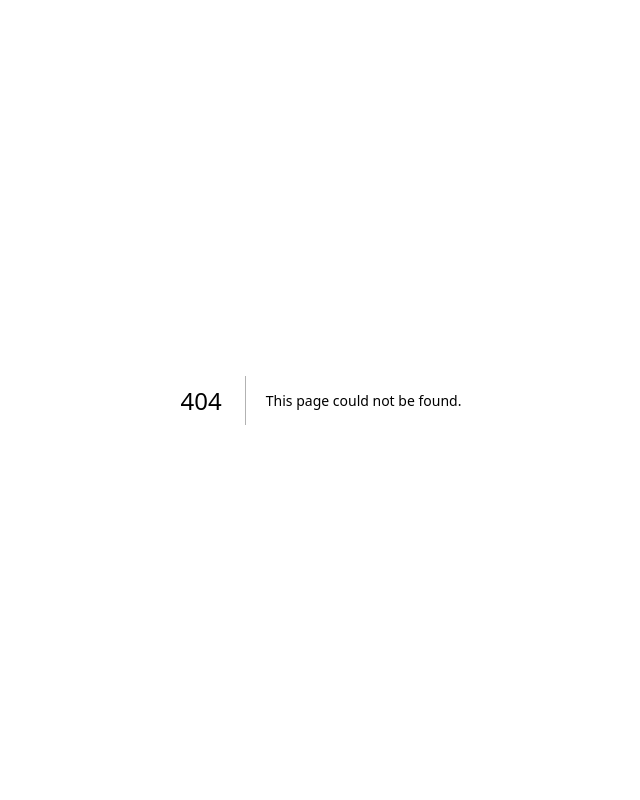
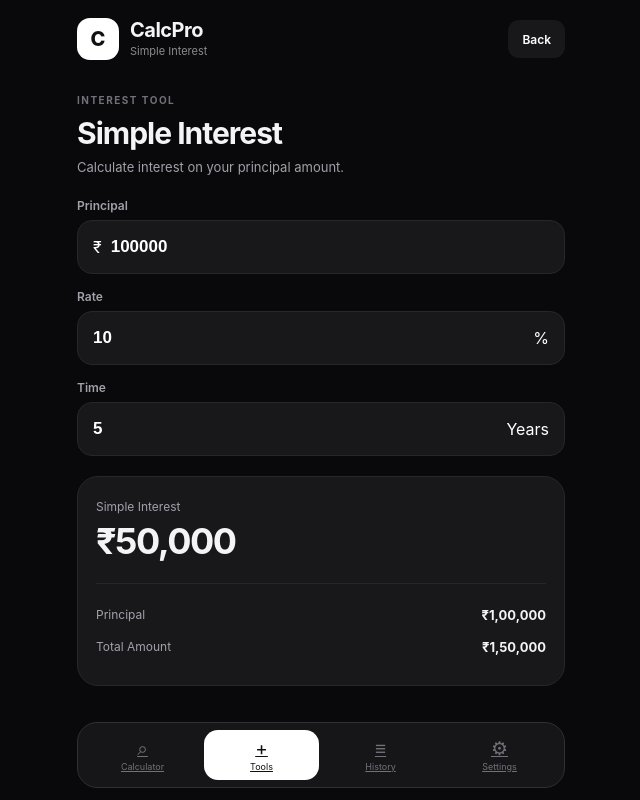
Before and after one commit to sameerkhan86926-a11y/calcpro, a Next.js app: page /calcpro/tools/simple-interest in a window 1280 px wide. Before the commit this address had no page. Shown: the whole page, without its empty margins (319-959 px from the left). Built offline with nearby package versions, Linux system fonts and the light colour scheme.

Commit message:
Create page.tsx

```diff
--- /dev/null
+++ b/app/tools/simple-interest/page.tsx
@@ -0,0 +1,120 @@
+"use client";
+
+import { useState } from "react";
+import Link from "next/link";
+
+export default function SimpleInterestPage() {
+  const [principal, setPrincipal] = useState("100000");
+  const [rate, setRate] = useState("10");
+  const [years, setYears] = useState("5");
+
+  const p = Number(principal) || 0;
+  const r = Number(rate) || 0;
+  const t = Number(years) || 0;
+
+  const interest = (p * r * t) / 100;
+  const total = p + interest;
+
+  const money = (n: number) =>
+    n.toLocaleString("en-IN", {
+      maximumFractionDigits: 2,
+    });
+
+  return (
+    <main className="app dark emi-page">
+      <header className="app-header">
+        <div className="brand">
+          <div className="brand-icon">C</div>
+          <div>
+            <h1>CalcPro</h1>
+            <p>Simple Interest</p>
+          </div>
+        </div>
+
+        <Link href="/tools/" className="back-button">
+          Back
+        </Link>
+      </header>
+
+      <section className="tool-heading">
+        <span>INTEREST TOOL</span>
+        <h2>Simple Interest</h2>
+        <p>Calculate interest on your principal amount.</p>
+      </section>
+
+      <section className="emi-form">
+        <label>
+          <span>Principal</span>
+          <div className="input-box">
+            <span>₹</span>
+            <input
+              type="number"
+              value={principal}
+              onChange={(e) => setPrincipal(e.target.value)}
+            />
+          </div>
+        </label>
+
+        <label>
+          <span>Rate</span>
+          <div className="input-box">
+            <input
+              type="number"
+              value={rate}
+              onChange={(e) => setRate(e.target.value)}
+            />
+            <span>%</span>
+          </div>
+        </label>
+
+        <label>
+          <span>Time</span>
+          <div className="input-box">
+            <input
+              type="number"
+              value={years}
+              onChange={(e) => setYears(e.target.value)}
+            />
+            <span>Years</span>
+          </div>
+        </label>
+      </section>
+
+      <section className="emi-result">
+        <p>Simple Interest</p>
+        <strong>₹{money(interest)}</strong>
+
+        <div className="result-divider" />
+
+        <div className="result-row">
+          <span>Principal</span>
+          <strong>₹{money(p)}</strong>
+        </div>
+
+        <div className="result-row">
+          <span>Total Amount</span>
+          <strong>₹{money(total)}</strong>
+        </div>
+      </section>
+
+      <nav className="bottom-nav">
+        <Link href="/" className="nav-item">
+          <span>⌕</span>
+          <small>Calculator</small>
+        </Link>
+        <Link href="/tools/" className="nav-item active">
+          <span>+</span>
+          <small>Tools</small>
+        </Link>
+        <Link href="/" className="nav-item">
+          <span>≡</span>
+          <small>History</small>
+        </Link>
+        <Link href="/" className="nav-item">
+          <span>⚙</span>
+          <small>Settings</small>
+        </Link>
+      </nav>
+    </main>
+  );
+}
```
